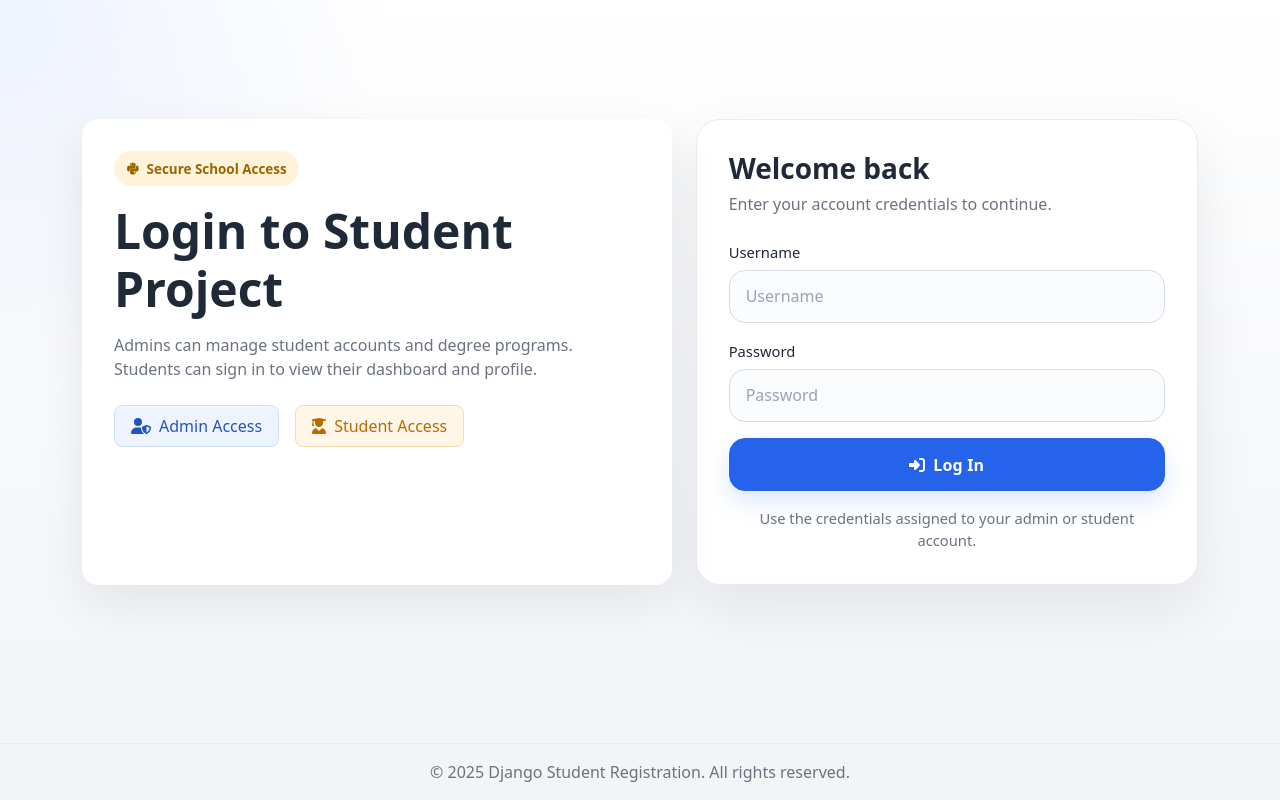
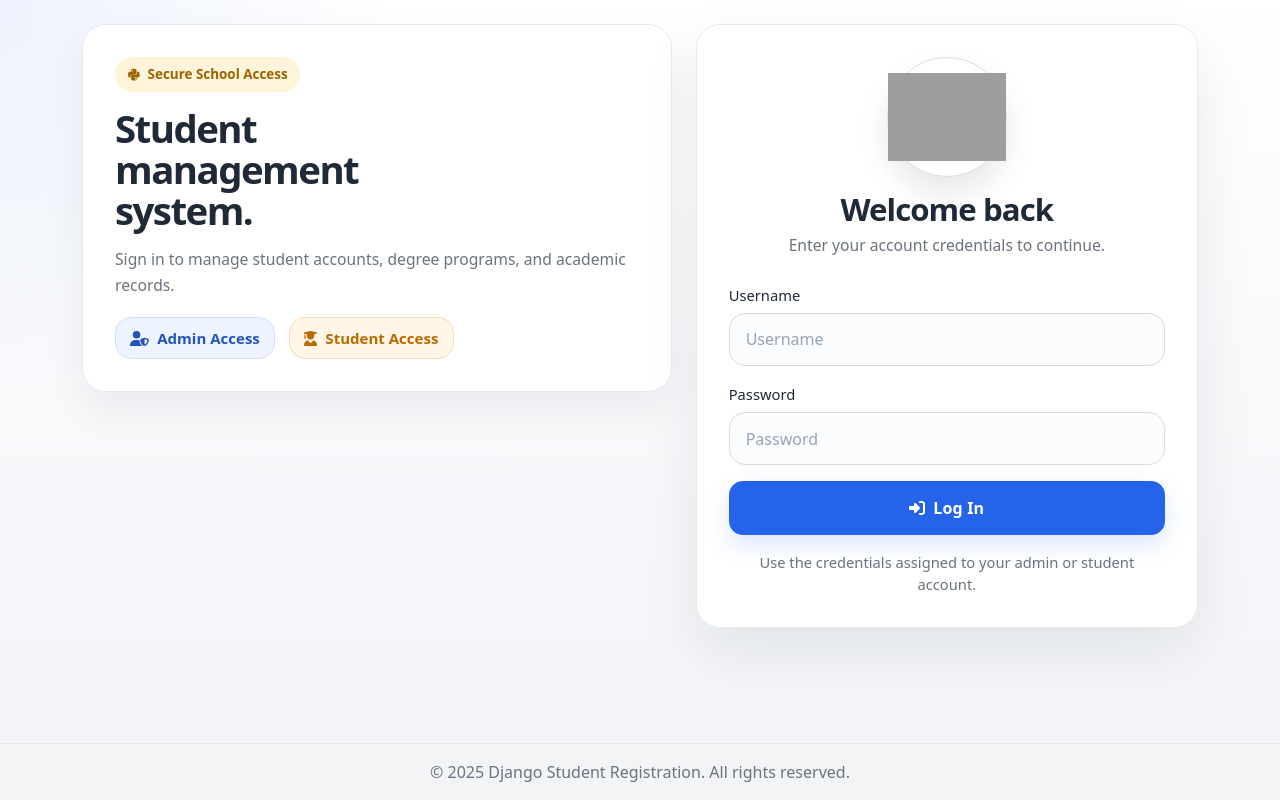
Before and after one commit to EmjayNerizon12/student-management-system-django, a Django app: page /login/ in a window 1280 px wide. Run offline with Django 5.2, Linux system fonts and the light colour scheme; grey boxes are pictures that could not be loaded.

Commit message:
update: login feature Interface

```diff
--- /dev/null
+++ b/static/css/login.css
@@ -0,0 +1,185 @@
+.login-shell {
+    min-height: 82vh;
+    display: grid;
+    align-items: start;
+}
+
+.login-layout {
+    display: grid;
+    grid-template-columns: 1.08fr 0.92fr;
+    gap: 1.5rem;
+    align-items: start;
+}
+
+.login-form-card {
+    border-radius: 1.5rem;
+    border: 1px solid var(--app-border);
+    background: rgba(255, 255, 255, 0.98);
+    box-shadow: 0 24px 60px rgba(15, 23, 42, 0.08);
+    padding: 2rem;
+    height: fit-content;
+}
+
+.login-showcase {
+    border-radius: 1.5rem;
+    padding: 2rem;
+    border: 1px solid var(--app-border);
+    background: #ffffff;
+    box-shadow: 0 18px 40px rgba(15, 23, 42, 0.06);
+}
+
+.login-showcase-title {
+    font-size: clamp(1.9rem, 3vw, 2.5rem);
+    font-weight: 700;
+    line-height: 1.08;
+    letter-spacing: -0.04em;
+    margin-bottom: 0.85rem;
+    max-width: 14ch;
+    color: var(--app-text);
+}
+
+.login-showcase-copy {
+    color: var(--app-muted);
+    font-size: 0.98rem;
+    line-height: 1.7;
+    max-width: 32rem;
+    margin-bottom: 1.15rem;
+}
+
+.login-access-grid {
+    display: flex;
+    flex-wrap: wrap;
+    gap: 0.85rem;
+}
+
+.login-form-header {
+    text-align: center;
+}
+
+.login-brand {
+    display: inline-flex;
+    align-items: center;
+    justify-content: center;
+    margin: 0 auto 1rem;
+    width: 7.5rem;
+    height: 7.5rem;
+    border-radius: 100%;
+    background: #ffffff;
+    border: 1px solid #d9dee7;
+    box-shadow: 0 16px 32px rgba(15, 23, 42, 0.10);
+}
+
+.login-brand img {
+    width: 100%;
+    height: 100%;
+    object-fit: contain;
+}
+
+.showcase-badge {
+    display: inline-flex;
+    align-items: center;
+    gap: 0.5rem;
+    padding: 0.45rem 0.8rem;
+    border-radius: 999px;
+    background: #fff4da;
+    color: #9a6500;
+    font-size: 0.84rem;
+    font-weight: 600;
+    margin-bottom: 1rem;
+}
+
+.login-form-title {
+    font-size: 1.95rem;
+    font-weight: 700;
+    letter-spacing: -0.03em;
+    line-height: 1.05;
+    margin-bottom: 0.45rem;
+    font-family: inherit;
+}
+
+.login-form-subtitle {
+    color: var(--app-muted);
+    margin-bottom: 1.5rem;
+    font-size: 0.98rem;
+    line-height: 1.65;
+    max-width: 23rem;
+    margin-inline: auto;
+}
+
+.login-access-card {
+    padding: 0.55rem 0.9rem;
+    border-radius: 1rem;
+    border: 1px solid transparent;
+    font-weight: 600;
+    font-size: 0.94rem;
+}
+
+.login-access-card.is-admin {
+    background: #eef4ff;
+    border-color: #cfe0ff;
+    color: #2454b8;
+}
+
+.login-access-card.is-student {
+    background: #fff6e8;
+    border-color: #f6ddaf;
+    color: #b96a00;
+}
+
+.field-shell {
+    margin-bottom: 1rem;
+}
+
+.field-shell .form-label {
+    font-size: 0.92rem;
+    margin-bottom: 0.45rem;
+}
+
+.field-shell .form-control {
+    min-height: 3.3rem;
+    padding-inline: 1rem;
+    border-radius: 1rem;
+    background: #fbfcfe;
+}
+
+.field-shell .form-control::placeholder {
+    color: #98a3b6;
+}
+
+.login-submit {
+    min-height: 3.35rem;
+    font-size: 1rem;
+    letter-spacing: 0.01em;
+}
+
+.login-help {
+    margin-top: 1rem;
+    color: var(--app-muted);
+    font-size: 0.92rem;
+    text-align: center;
+}
+
+@media (max-width: 991.98px) {
+    .login-layout {
+        grid-template-columns: 1fr;
+    }
+}
+
+@media (max-width: 575.98px) {
+    .login-showcase,
+    .login-form-card {
+        padding: 1.4rem;
+    }
+
+    .login-form-title {
+        font-size: 1.7rem;
+    }
+
+    .login-form-subtitle {
+        font-size: 0.94rem;
+    }
+
+    .login-showcase-title {
+        font-size: 1.8rem;
+    }
+}
--- a/student_register/templates/student_register/login.html
+++ b/student_register/templates/student_register/login.html
@@ -1,124 +1,43 @@
 {% extends "student_register/base.html" %}
+{% load static %}
 
 {% block title %}Login{% endblock title %}
 
+{% block body_class %}{% endblock body_class %}
 {% block header %}{% endblock header %}
 
 {% block extra_head %}
-<style>
-    .login-shell {
-        min-height: 82vh;
-        display: grid;
-        align-items: center;
-    }
-
-    .login-layout {
-        display: grid;
-        grid-template-columns: 1.08fr 0.92fr;
-        gap: 1.5rem;
-        align-items: stretch;
-    }
-
-    .login-form-card {
-        border-radius: 1.5rem;
-        border: 1px solid var(--app-border);
-        background: rgba(255, 255, 255, 0.98);
-        box-shadow: 0 24px 60px rgba(15, 23, 42, 0.08);
-        padding: 2rem;
-    }
-
-    .showcase-badge {
-        display: inline-flex;
-        align-items: center;
-        gap: 0.5rem;
-        padding: 0.45rem 0.8rem;
-        border-radius: 999px;
-        background: #fff4da;
-        color: #9a6500;
-        font-size: 0.84rem;
-        font-weight: 600;
-        margin-bottom: 1rem;
-    }
-
-    .login-form-title {
-        font-size: 1.75rem;
-        font-weight: 700;
-        margin-bottom: 0.35rem;
-    }
-
-    .login-form-subtitle {
-        color: var(--app-muted);
-        margin-bottom: 1.5rem;
-    }
-
-    .field-shell {
-        margin-bottom: 1rem;
-    }
-
-    .field-shell .form-label {
-        font-size: 0.92rem;
-        margin-bottom: 0.45rem;
-    }
-
-    .field-shell .form-control {
-        min-height: 3.3rem;
-        padding-inline: 1rem;
-        border-radius: 1rem;
-        background: #fbfcfe;
-    }
-
-    .field-shell .form-control::placeholder {
-        color: #98a3b6;
-    }
-
-    .login-submit {
-        min-height: 3.35rem;
-        border-radius: 1rem;
-        font-size: 1rem;
-        letter-spacing: 0.01em;
-    }
-
-    .login-help {
-        margin-top: 1rem;
-        color: var(--app-muted);
-        font-size: 0.92rem;
-        text-align: center;
-    }
-
-    @media (max-width: 991.98px) {
-        .login-layout {
-            grid-template-columns: 1fr;
-        }
-    }
-</style>
+<link rel="stylesheet" href="{% static 'css/login.css' %}">
 {% endblock extra_head %}
 
     {% block content %}
 <div class="login-shell">
     <div class="login-layout">
-        <section class="hero-panel card border-0">
-            <div class="card-body p-0">
+        <section class="login-showcase">
             <span class="showcase-badge">
                 <i class="fa-brands fa-python"></i>
                 Secure School Access
             </span>
-                <h1 class="display-5 fw-bold mb-3">Login to Student Project</h1>
-                <p class="text-muted-app mb-4">
-                    Admins can manage student accounts and degree programs. Students can sign in to view their dashboard and profile.
+            <h1 class="login-showcase-title">Student management system.</h1>
+            <p class="login-showcase-copy">
+                Sign in to manage student accounts, degree programs, and academic records.
             </p>
-                <div class="d-flex flex-wrap gap-3">
-                    <div class="px-3 py-2 rounded-3 border" style="background: #eef4ff; border-color: #cfe0ff !important; color: #2454b8;">
+
+            <div class="login-access-grid">
+                <div class="login-access-card is-admin">
                     <i class="fa-solid fa-user-shield me-2"></i>Admin Access
                 </div>
-                    <div class="px-3 py-2 rounded-3 border" style="background: #fff6e8; border-color: #f6ddaf !important; color: #b96a00;">
+                <div class="login-access-card is-student">
                     <i class="fa-solid fa-user-graduate me-2"></i>Student Access
-                    </div>
                 </div>
             </div>
         </section>
 
         <section class="login-form-card">
-            <div class="mb-4">
+            <div class="login-form-header mb-4">
+                <div class="login-brand">
+                    <img src="{% static 'image/logo.png' %}" alt="Student Management System logo">
+                </div>
                 <h2 class="login-form-title">Welcome back</h2>
                 <p class="login-form-subtitle">Enter your account credentials to continue.</p>
             </div>
```
Lines whose indentation alone changed are shown as unchanged.
